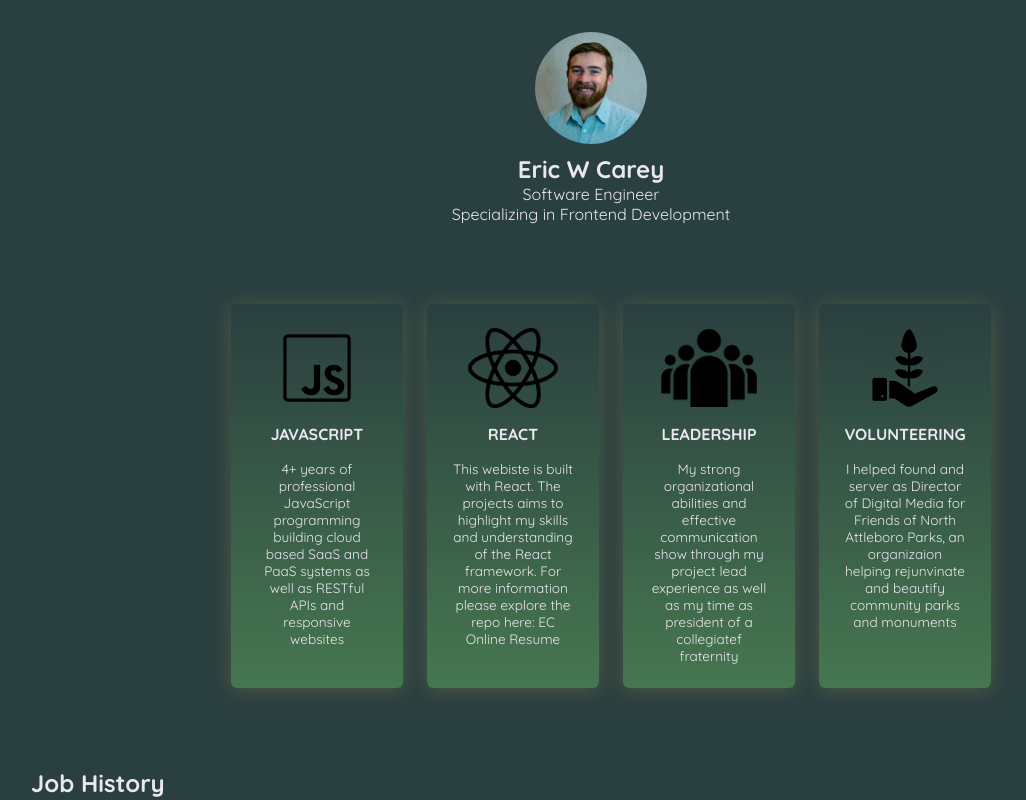
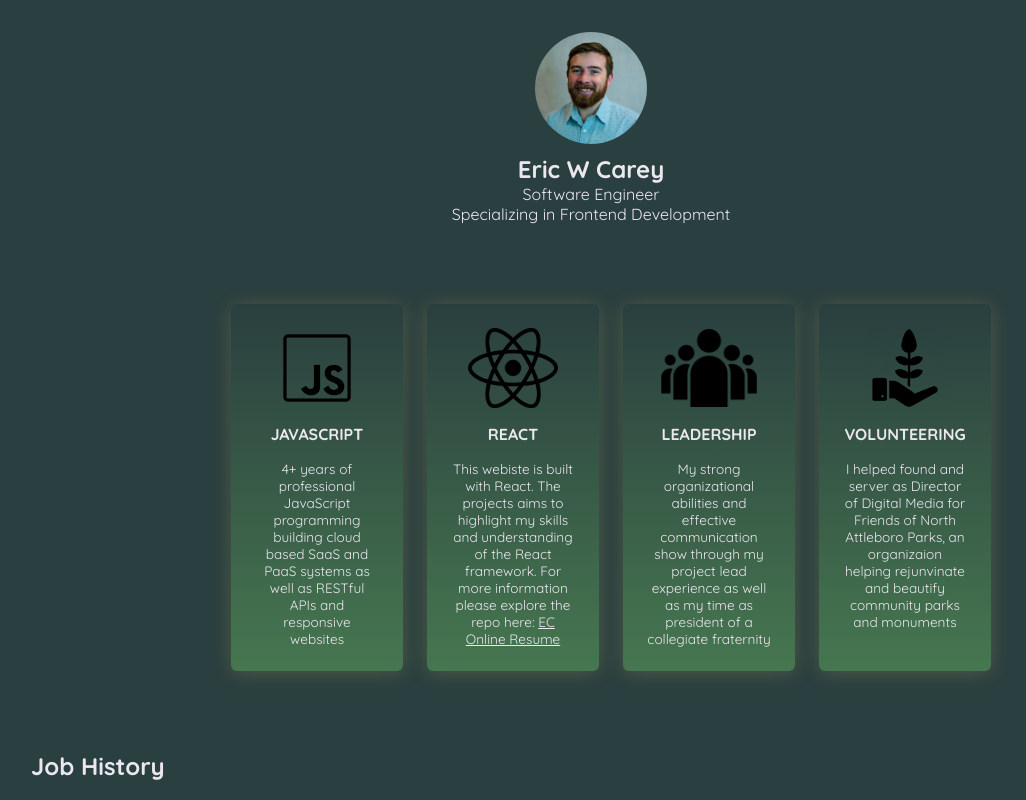
Before and after one commit to EricCarey286/Online-Resume, a React (Create React App) app: page / in a window 1280 px wide. Shown: the top 800 px of the page, without its empty margins (49-1075 px from the left). Built offline with nearby package versions, Linux system fonts and the light colour scheme.

Commit message:
Update concept text

```diff
--- a/src/components/Concepts/Concept.css
+++ b/src/components/Concepts/Concept.css
@@ -34,3 +34,7 @@
   text-align: center;
   font-size: 0.85rem;
 }
+
+.concept a {
+   color: #ebe7ef;
+}
--- a/src/components/Concepts/Concept.jsx
+++ b/src/components/Concepts/Concept.jsx
@@ -1,11 +1,11 @@
 import "./Concept.css";
 
-function Concept({ image, title, description }) {
+function Concept({ image, title, description, link }) {
   return (
     <li className="concept">
       <img src={image} alt={title} />
       <h2>{title}</h2>
-      <p>{description}</p>
+      <p>{description}{link}</p>
     </li>
   );
 }
--- a/src/data.js
+++ b/src/data.js
@@ -2,6 +2,8 @@ import jsImg from "./assets/images/js-logo.png";
 import reactImg from "./assets/images/react-logo.png";
 import leaderImg from "./assets/images/leader.png";
 import volunteerImg from "./assets/images/volunteer.png";
+
+
 
 export const CORE_CONCEPTS = [
   {
@@ -14,13 +16,14 @@ export const CORE_CONCEPTS = [
     image: reactImg,
     title: "React",
     description:
-      "This webiste is built with React. The projects aims to highlight my skills and understanding of the React framework. For more information please explore the repo here: EC Online Resume",
+"This webiste is built with React. The projects aims to highlight my skills and understanding of the React framework. For more information please explore the repo here: ",
+    link: <a href="github.com/ericcarey286/online-resume">EC Online Resume</a>
   },
   {
     image: leaderImg,
     title: "Leadership",
     description:
-      "My strong organizational abilities and effective communication show through my project lead experience as well as my time as president of a collegiatef fraternity",
+      "My strong organizational abilities and effective communication show through my project lead experience as well as my time as president of a collegiate fraternity",
   },
   {
     image: volunteerImg,
```
